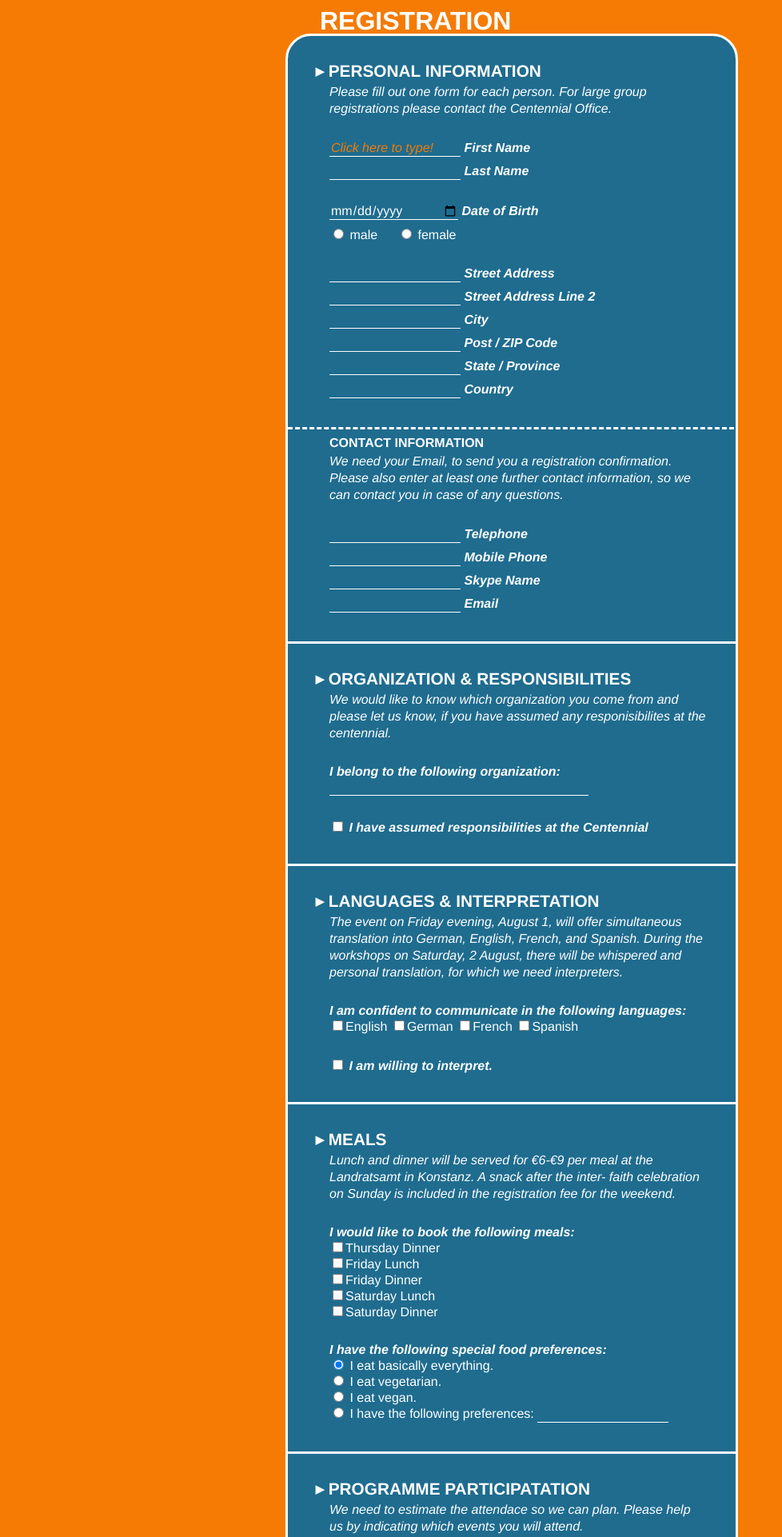
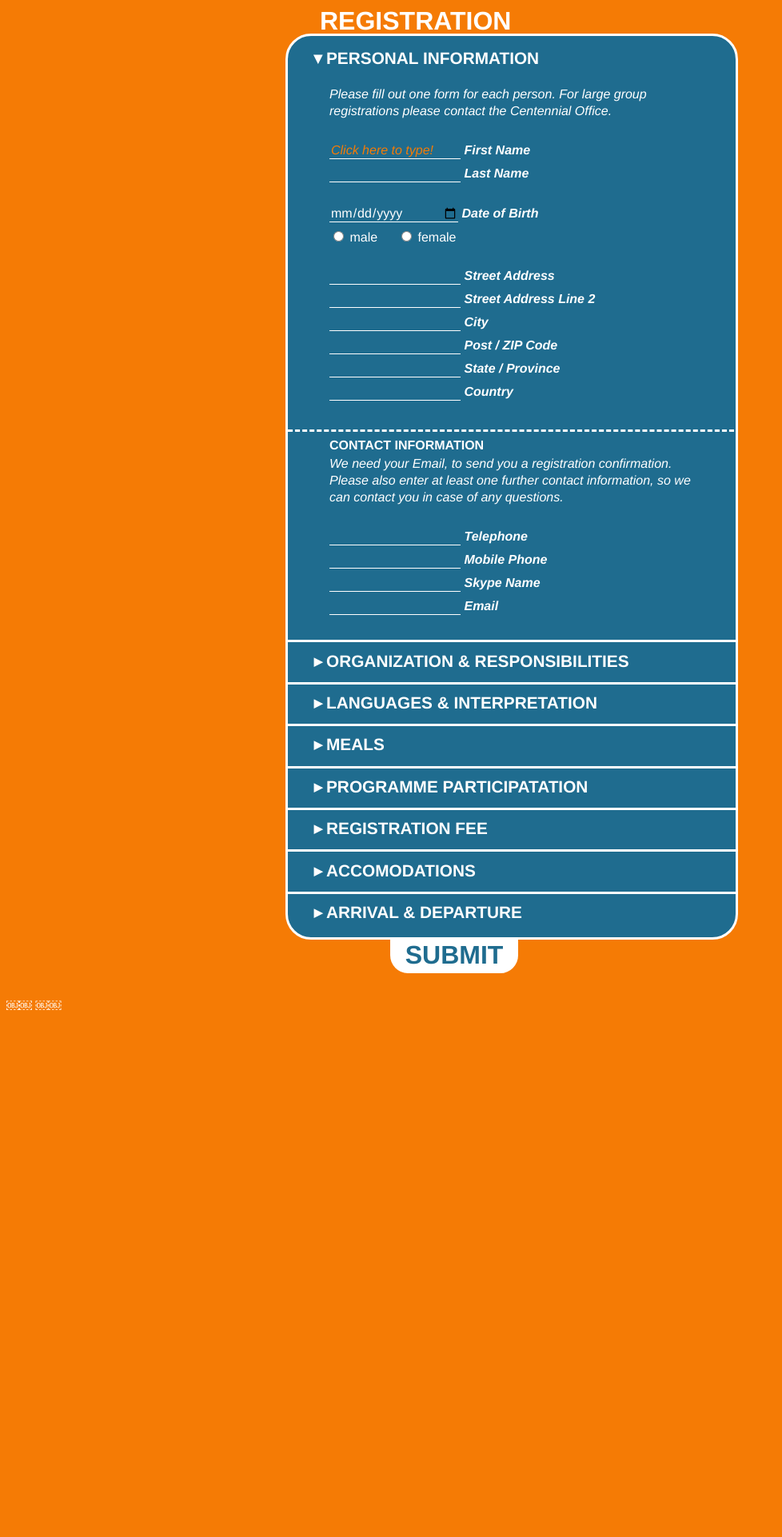
Before and after one commit to MrLoh/centennial.ifor.org, a PHP site: page /registration/en.html in a window 1280 px wide. Shown: the top 1922 px of the page at 80% size, without its empty margins (0-978 px from the left). After the commit the page ends 1263 px from the top, so only its background shows below. Run offline with PHP 8.4, Linux system fonts and the light colour scheme.

Commit message:
made sections collapsable

```diff
--- a/_ressources/css/form.css
+++ b/_ressources/css/form.css
@@ -10,12 +10,21 @@ form section h1 {
 	text-transform: uppercase;
 	font-weight: 900;
 	font-size: 1.3em;
-	margin: 0 0 0 -0.65em;
+	margin: 0 0 0 -1em;
+	padding: 0;
+}
+
+form section h1 span {
+	width: 1em;
+	height: 1.3em;
+	text-align: center;
+	display: inline-block;
+	transition: all 0.4s ease;
 }
 
 form section {
 	background: #1F6C8F;
-	padding: 2em 2em 2em 3em;
+	padding: 0.7em 2em 0.7em 3em;
 	margin: -3px auto;
 	border: solid white 3px;
 	width: 30em;
@@ -27,10 +36,12 @@ form section.top-bottom {
 
 form section.top {
 	border-radius: 2em 2em 0 0;
+	padding-top: 1em;
 }
 
 form section.bottom {
 	border-radius: 0 0 2em 2em;
+	padding-bottom: 1em;
 }
 
 p {
@@ -210,3 +221,13 @@ label.simple {
 .doubleckeck {
 	margin-top: -1.5em;
 }
+
+.section-content {
+	margin: 1em 0;
+}
+
+.turn {
+	transform: rotate(90deg);
+	-webkit-transform: rotate(90deg);
+	text-align: center;
+}
--- a/_ressources/js/form/interactions.js
+++ b/_ressources/js/form/interactions.js
@@ -107,4 +107,16 @@ $(document).ready(function(){
 		$("#unless-samebilling").slideToggle("slow");
 	});
 
+	//Toggle Sections
+	$(".section-content").hide();
+	$("form section h1 span").text("▸");
+	$("form section h1").click(function(){
+		$(this).next().slideToggle();
+		$(this).find("span").toggleClass("turn");
+	});
+
+	//Guide
+	$("form section h1").first().next().slideToggle();
+	$("form section h1").first().find("span").toggleClass("turn");
+
 });
--- a/registration/en.html
+++ b/registration/en.html
@@ -16,7 +16,8 @@
 		<h1 class="form-title">Registration</h1>
 		<form action="">
 			<section class="top">
-				<h1>&blacktriangleright; Personal Information</h1>
+				<h1><span></span>Personal Information</h1>
+				<div class="section-content">
 				<p class="info bottom-margin">
 					Please fill out one form for each person. For large group registrations please contact the Centennial Office.
 				</p>
@@ -87,9 +88,11 @@
 					<input type="email" name="email" id="email">
 					<label for="email">Email</label>
 				</p>
+				</div>
 			</section>
 			<section>
-				<h1>&blacktriangleright; Organization &amp; Responsibilities</h1>
+				<h1><span></span>Organization &amp; Responsibilities</h1>
+				<div class="section-content">
 				<p class="info bottom-margin">
 					We would like to know which organization you come from and please let us know, if you have assumed any responisibilites at the centennial.
 				</p>
@@ -109,9 +112,11 @@
 						<input type="text" name="responsibility-3" id="responsibility-3" class="newline">
 					</p>
 				</div>
+				</div>
 			</section>
 			<section>
-				<h1>&blacktriangleright; Languages &amp; Interpretation</h1>
+				<h1><span></span>Languages &amp; Interpretation</h1>
+				<div class="section-content">
 				<p class="info bottom-margin">
 					The event on Friday evening, August 1, will offer simultaneous translation into German, English, French, and Spanish. During the workshops on Saturday, 2 August, there will be whispered and personal translation, for which we need interpreters.
 				</p>
@@ -166,9 +171,11 @@
 						</label>
 					</p>
 				</div>
+				</div>
 			</section>
 			<section>
-				<h1>&blacktriangleright; Meals</h1>
+				<h1><span></span>Meals</h1>
+				<div class="section-content">
 				<p class="info bottom-margin">
 					Lunch and dinner will be served for &euro;6-&euro;9 per meal at the Landratsamt in Konstanz. A snack after the inter- faith celebration on Sunday is included in the registration fee for the weekend.
 				</p>
@@ -211,9 +218,11 @@
 					</label>
 			 		<input type="text" name="other-food" id="other-food">
 				</p>
+				</div>
 			</section>
 			<section>
-				<h1>&blacktriangleright; Programme Participatation</h1>
+				<h1><span></span>Programme Participatation</h1>
+				<div class="section-content">
 				<p class="info bottom-margin">
 					We need to estimate the attendace so we can plan. Please help us by indicating which events you will attend.
 				</p>
@@ -259,9 +268,11 @@
 					<input type="checkbox" name="cloth" id="cloth">
 					<label for="cloth">I will bring a piece of cloth.</label>
 				</p>
+				</div>
 			</section>
 			<section>
-				<h1>&blacktriangleright; Registration Fee</h1>
+				<h1><span></span>Registration Fee</h1>
+				<div class="section-content">
 				<p class="info bottom-margin">
 					The registration fee for the Centennial weekend (children under 16 are free) is &euro;50 for the whole weekend; for par- tial participation the fee is &euro;20 for Friday and Saturday each, and &euro;15 for Sunday. This fee includes participation in all programme events, the city tour, the exhibitions, the concert, and the shuttle service to the event on Saturday. Not included in this fee are food, accommodation and the costs for transportation within Konstanz. Please indi- cate the registration fee that applies to you and indicate how it will be paid for on the next page.
 				</p>
@@ -405,9 +416,11 @@
 						</p>
 					</div>
 				</div>
+				</div>
 			</section>
 			<section>
-				<h1>&blacktriangleright; Accomodations</h1>
+				<h1><span></span>Accomodations</h1>
+				<div class="section-content">
 				<p class="info bottom-margin">
 					During the high season it is difficult to find a room in Konstanz. Therefore IFOR has reserved rooms in different categories of accommodations for you.
 				</p>
@@ -535,9 +548,11 @@
 						</p>
 					</div>
 				</div>
+				</div>
 			</section>
 			<section class="bottom">
-				<h1>&blacktriangleright; Arrival &amp; Departure</h1>
+				<h1><span></span>Arrival &amp; Departure</h1>
+				<div class="section-content">
 				<p class="info bottom-margin">
 					Konstanz can easily be reached by train. The local trans- portation system is very well developed. Parking space in the center is scarce and usually not free of charge. Travel information will be available online.
 				</p>
@@ -561,6 +576,7 @@
 						<option value="morning">morning</option>
 					</select>
 				</p>
+				</div>
 			</section>
 			<input type="submit">
 		</form>
```
Also changed, not shown: _ressources/css/styles.css (line endings or trailing spaces).
